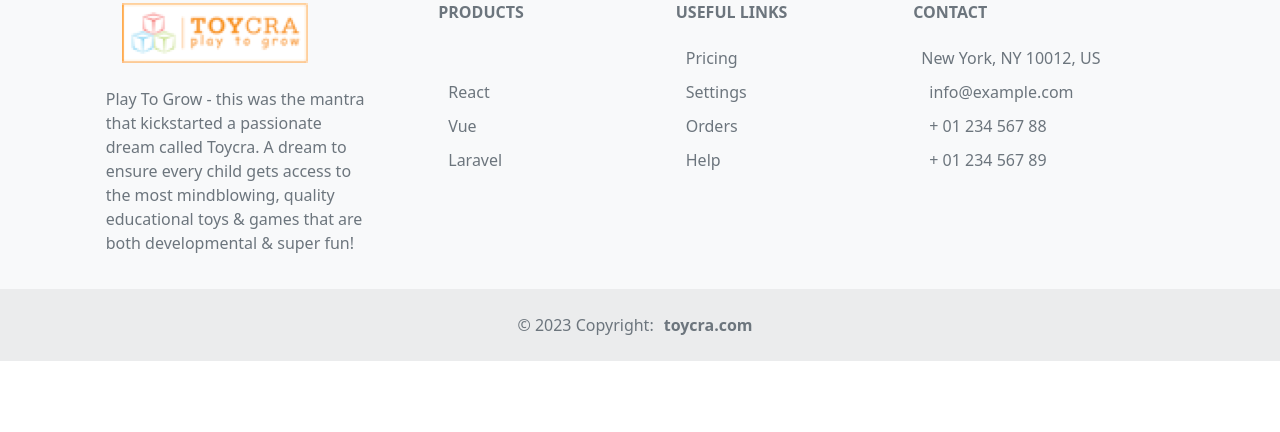
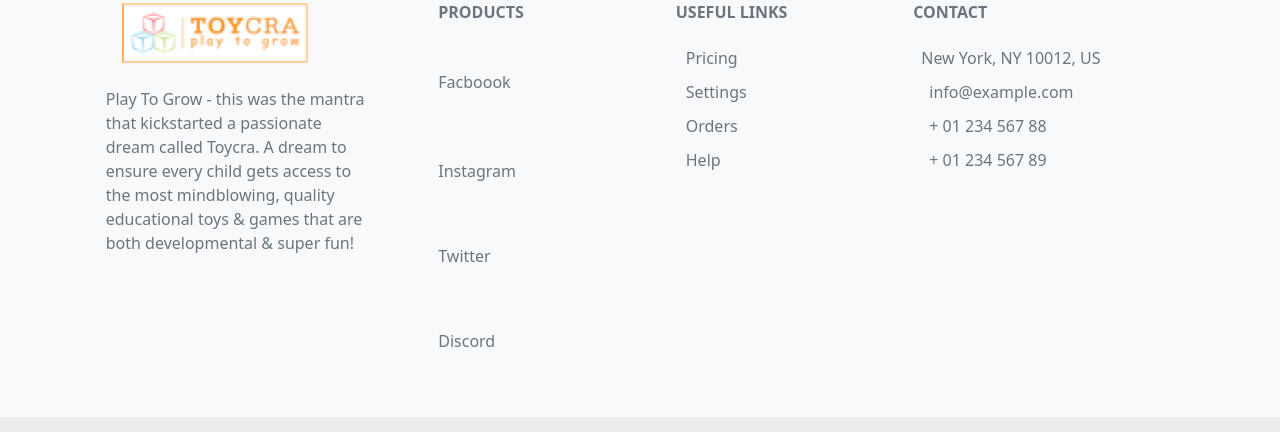
Before and after one commit to siddarthabiswas/toy-clint, a React (Vite) app: page / in a window 1280 px wide. Shown: the part 310-742 px from the top of the page. Built offline with nearby package versions, Linux system fonts and the light colour scheme; no server answers.

Commit message:
add footer

```diff
--- a/src/Components/Footer/Footer.jsx
+++ b/src/Components/Footer/Footer.jsx
@@ -42,7 +42,7 @@ const Footer = () => {
                   <img src={logo} alt="" />
                 </h6>
                 <p>
-                Play To Grow - this was the mantra that kickstarted a passionate dream called Toycra. A dream to ensure every child gets access to the most mindblowing, quality educational toys & games that are both developmental & super fun!
+                 Play To Grow - this was the mantra that kickstarted a passionate dream called Toycra. A dream to ensure every child gets access to the most mindblowing, quality educational toys & games that are both developmental & super fun!
                 </p>
               </MDBCol>
 
@@ -50,23 +50,22 @@ const Footer = () => {
                 <h6 className='text-uppercase fw-bold mb-4'>Products</h6>
                 <p>
                   <a href='#!' className='text-reset'>
-
-
+                 <p>Facboook</p>
                   </a>
                 </p>
                 <p>
                   <a href='#!' className='text-reset'>
-                    React
+                  <h6>Instagram</h6>
                   </a>
                 </p>
                 <p>
                   <a href='#!' className='text-reset'>
-                    Vue
+                  <h6>Twitter</h6>
                   </a>
                 </p>
                 <p>
                   <a href='#!' className='text-reset'>
-                    Laravel
+                  <h6>Discord</h6>
                   </a>
                 </p>
               </MDBCol>
```
